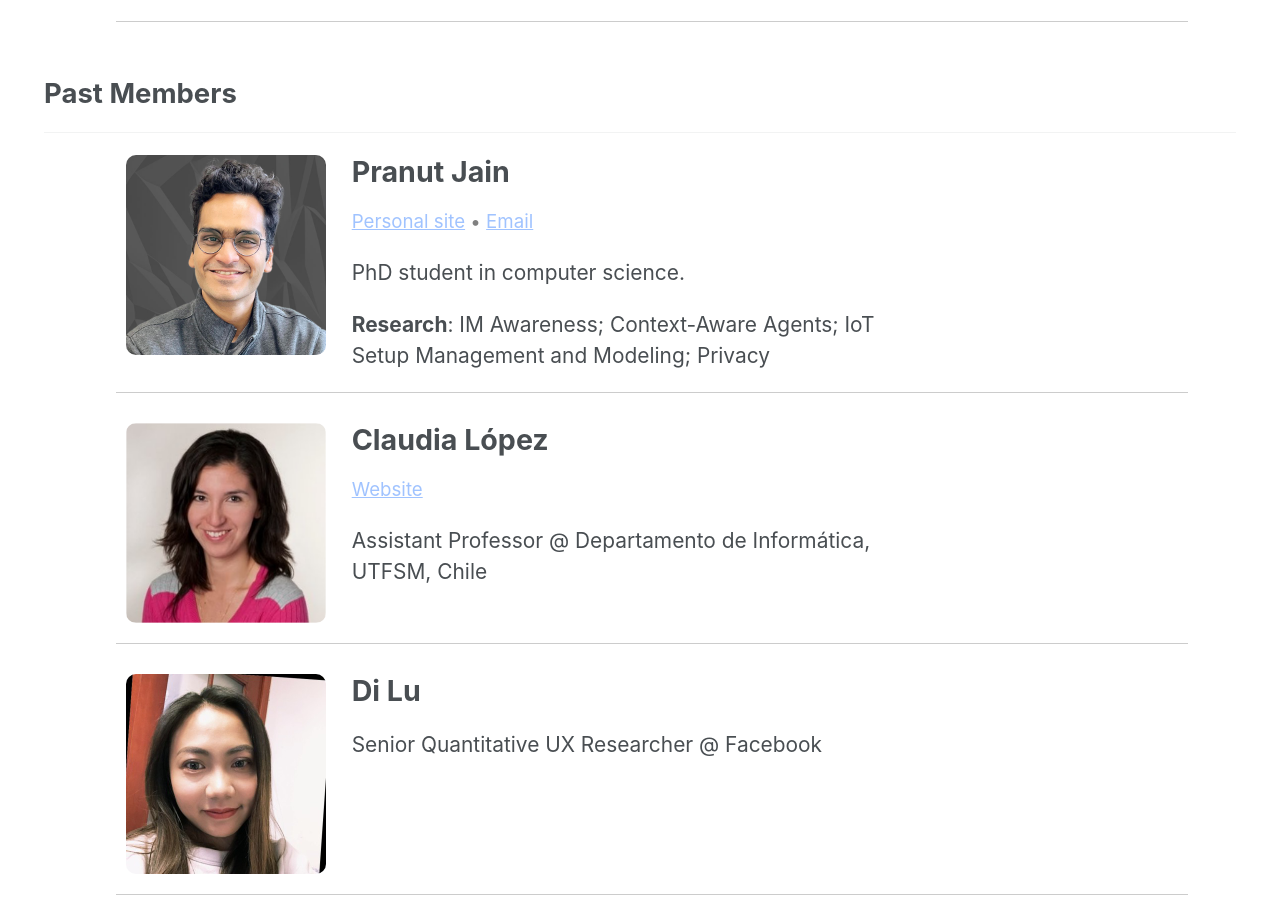
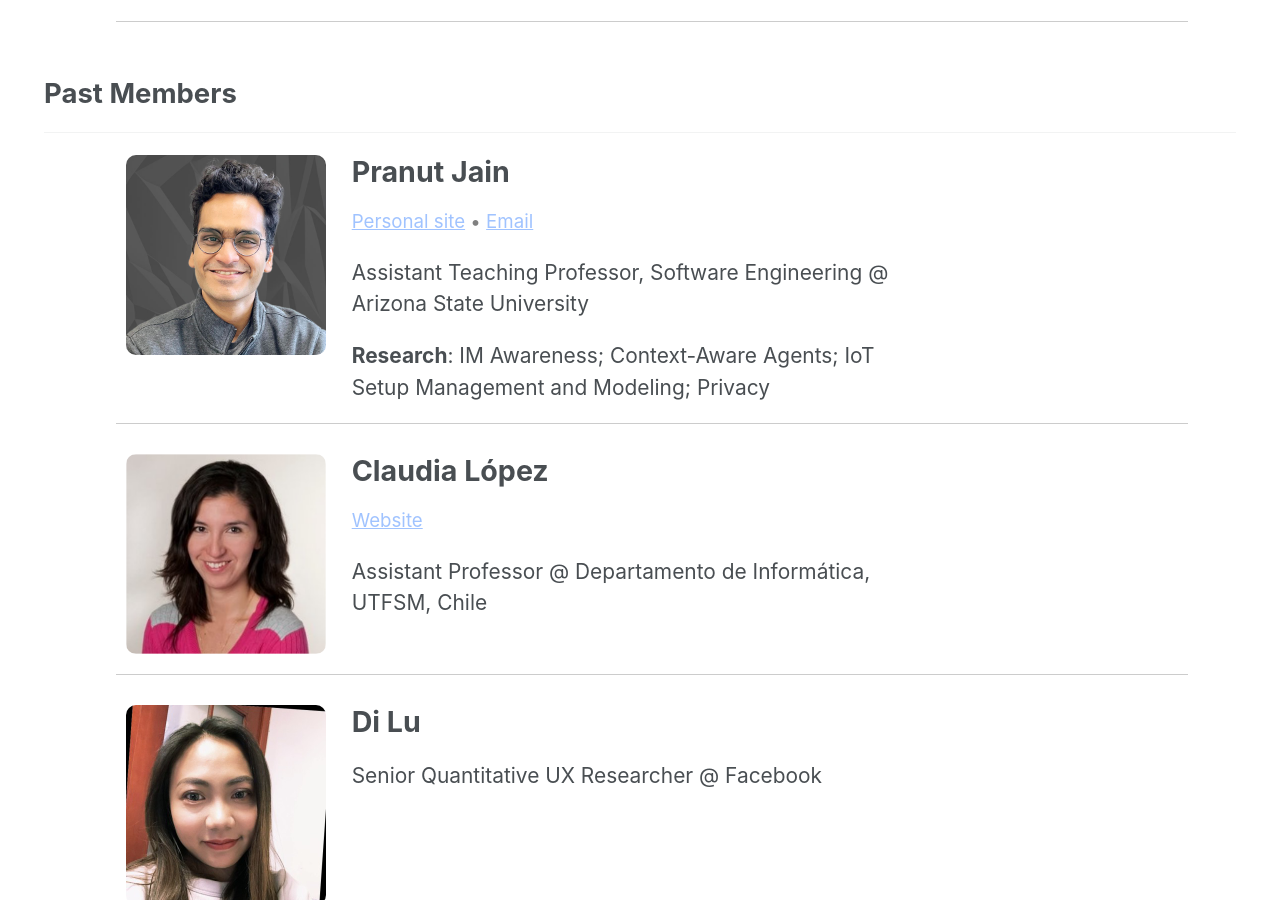
Before and after one commit to SSC-Pitt/SSC-Pitt.github.io, a Jekyll site: the page built from _pages/people.md, in a window 1280 px wide and 900 px high, scrolled down 1856 px. Built offline with Jekyll 4.4.1, drawn with Linux system fonts in a browser that asks for light colours; cached includes are drawn as plain includes; nearby versions of some CDN libraries; our own code applies the rules of GitHub Pages for plain Markdown files.

Commit message:
Update people.md

```diff
--- a/_pages/people.md
+++ b/_pages/people.md
@@ -141,7 +141,7 @@ permalink: /people.html
       •
       <a href="mailto:pranut@cs.pitt.edu">Email</a>
      </p>
-    <p class="info">PhD student in computer science.</p>
+    <p class="info">Assistant Teaching Professor, Software Engineering @ Arizona State University</p>
     <p class="research"><b>Research</b>: IM Awareness; Context-Aware Agents; IoT Setup Management and Modeling; Privacy</p>
   </div>
 </div>
```
